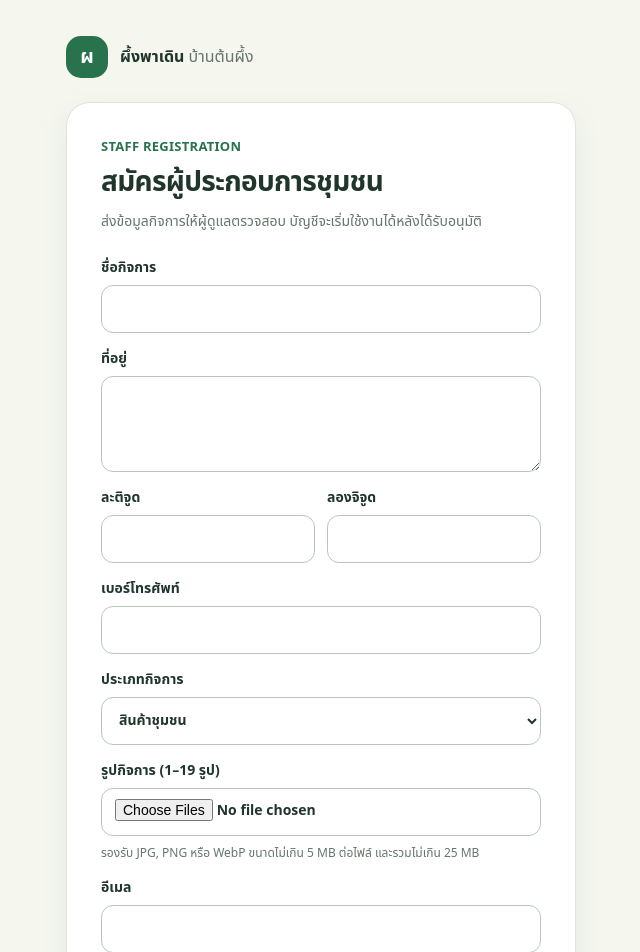
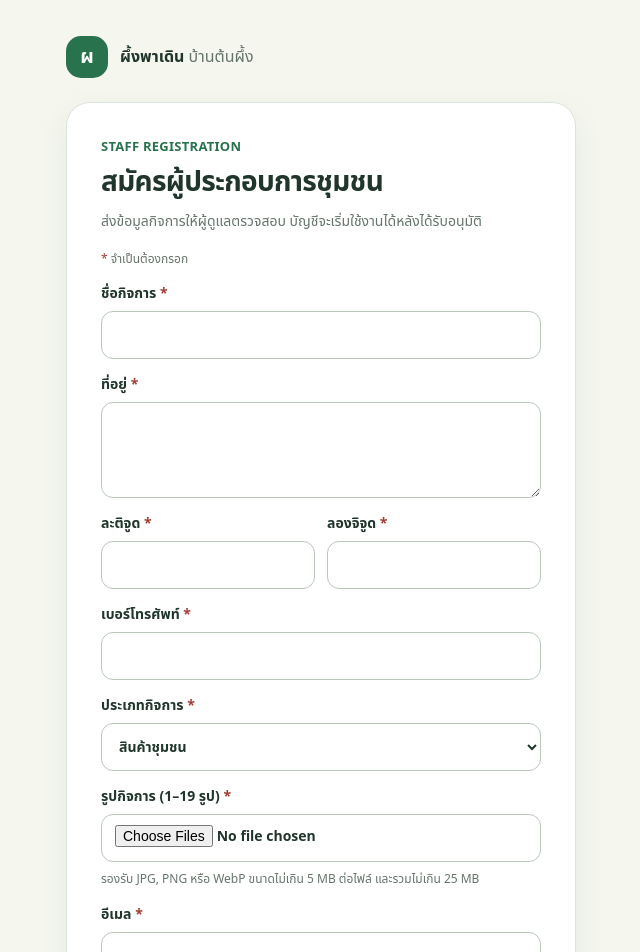
Before and after one commit to KpSuphakorn/tonphueng-connect, a Next.js app: page /staff/register in a window 1280 px wide. Shown: the top 952 px of the page, without its empty margins (319-959 px from the left). Built offline with nearby package versions, Linux system fonts and the light colour scheme.

Commit message:
fix: restore staff approval list and mark required fields

```diff
--- a/src/app/admin/page.tsx
+++ b/src/app/admin/page.tsx
@@ -24,7 +24,7 @@ export default async function AdminPage() {
 
   const client = createServiceClient();
   const { data, error } = await client.from("app_accounts")
-    .select("id,auth_user_id,services(id,account_id,name,address,latitude,longitude,phone,category,other_category,photo_paths)")
+    .select("id,auth_user_id,services!services_account_id_fkey(id,account_id,name,address,latitude,longitude,phone,category,other_category,photo_paths)")
     .eq("role", "staff")
     .eq("status", "pending")
     .order("created_at", { ascending: true });
--- a/src/app/globals.css
+++ b/src/app/globals.css
@@ -87,6 +87,7 @@ h3 { margin-bottom: 7px; font-size: 18px; }
 .field textarea { min-height: 96px; resize: vertical; line-height: 1.6; }
 .field input::placeholder { color: #819087; }
 .form-help { margin: -7px 0 0; color: var(--muted); font-size: 12px; line-height: 1.55; }
+.required-marker { color: var(--danger); }
 .error-message, .success-message { margin: 0; border-radius: 12px; padding: 11px 12px; font-size: 13px; line-height: 1.55; }
 .error-message { background: #fff0ee; color: var(--danger); }
 .success-message { background: var(--mint); color: var(--green-dark); }
--- a/src/app/staff/register/register-form.tsx
+++ b/src/app/staff/register/register-form.tsx
@@ -57,21 +57,22 @@ export function RegisterForm() {
   </div>;
 
   return <form className="form-stack" onSubmit={submit}>
-    <label className="field">ชื่อกิจการ<input name="name" required maxLength={160} autoComplete="organization" /></label>
-    <label className="field">ที่อยู่<textarea name="address" required maxLength={1000} autoComplete="street-address" /></label>
+    <p className="form-help"><span className="required-marker" aria-hidden="true">*</span> จำเป็นต้องกรอก</p>
+    <label className="field"><span>ชื่อกิจการ <span className="required-marker" aria-hidden="true">*</span></span><input name="name" required maxLength={160} autoComplete="organization" /></label>
+    <label className="field"><span>ที่อยู่ <span className="required-marker" aria-hidden="true">*</span></span><textarea name="address" required maxLength={1000} autoComplete="street-address" /></label>
     <div className="coordinate-fields">
-      <label className="field">ละติจูด<input name="latitude" type="number" required min={-90} max={90} step="any" inputMode="decimal" /></label>
-      <label className="field">ลองจิจูด<input name="longitude" type="number" required min={-180} max={180} step="any" inputMode="decimal" /></label>
+      <label className="field"><span>ละติจูด <span className="required-marker" aria-hidden="true">*</span></span><input name="latitude" type="number" required min={-90} max={90} step="any" inputMode="decimal" /></label>
+      <label className="field"><span>ลองจิจูด <span className="required-marker" aria-hidden="true">*</span></span><input name="longitude" type="number" required min={-180} max={180} step="any" inputMode="decimal" /></label>
     </div>
-    <label className="field">เบอร์โทรศัพท์<input name="phone" type="tel" required maxLength={40} autoComplete="tel" /></label>
-    <label className="field">ประเภทกิจการ<select name="category" value={category} onChange={(event) => setCategory(event.target.value)}>
+    <label className="field"><span>เบอร์โทรศัพท์ <span className="required-marker" aria-hidden="true">*</span></span><input name="phone" type="tel" required maxLength={40} autoComplete="tel" /></label>
+    <label className="field"><span>ประเภทกิจการ <span className="required-marker" aria-hidden="true">*</span></span><select name="category" required value={category} onChange={(event) => setCategory(event.target.value)}>
       {categories.map(([value, label]) => <option key={value} value={value}>{label}</option>)}
     </select></label>
-    {category === "other" && <label className="field">ระบุประเภทอื่น<input name="other_category" required maxLength={120} /></label>}
-    <label className="field">รูปกิจการ (1–19 รูป)<input name="photos" type="file" accept="image/jpeg,image/png,image/webp" multiple required /></label>
+    {category === "other" && <label className="field"><span>ระบุประเภทอื่น <span className="required-marker" aria-hidden="true">*</span></span><input name="other_category" required maxLength={120} /></label>}
+    <label className="field"><span>รูปกิจการ (1–19 รูป) <span className="required-marker" aria-hidden="true">*</span></span><input name="photos" type="file" accept="image/jpeg,image/png,image/webp" multiple required /></label>
     <p className="form-help">รองรับ JPG, PNG หรือ WebP ขนาดไม่เกิน 5 MB ต่อไฟล์ และรวมไม่เกิน 25 MB</p>
-    <label className="field">อีเมล<input name="email" type="email" required maxLength={254} autoComplete="email" /></label>
-    <label className="field">รหัสผ่าน<input name="password" type="password" required minLength={8} maxLength={128} autoComplete="new-password" /></label>
+    <label className="field"><span>อีเมล <span className="required-marker" aria-hidden="true">*</span></span><input name="email" type="email" required maxLength={254} autoComplete="email" /></label>
+    <label className="field"><span>รหัสผ่าน <span className="required-marker" aria-hidden="true">*</span></span><input name="password" type="password" required minLength={8} maxLength={128} autoComplete="new-password" /></label>
     <p className="form-help">รหัสผ่านใช้สำหรับเข้าสู่ระบบและจะไม่แสดงในข้อมูลกิจการ</p>
     <button className="button button-primary button-wide" type="submit" disabled={busy}>{busy ? "กำลังส่งข้อมูล…" : "ส่งข้อมูลสมัคร"}</button>
     {message && <p className="error-message" role="status" aria-live="polite">{message}</p>}
```
Also changed, not shown: agent-runs/02-staff-approval/test-report.md (+6 -0 lines), 2 other files (tests, documents, lock files or other folders).
